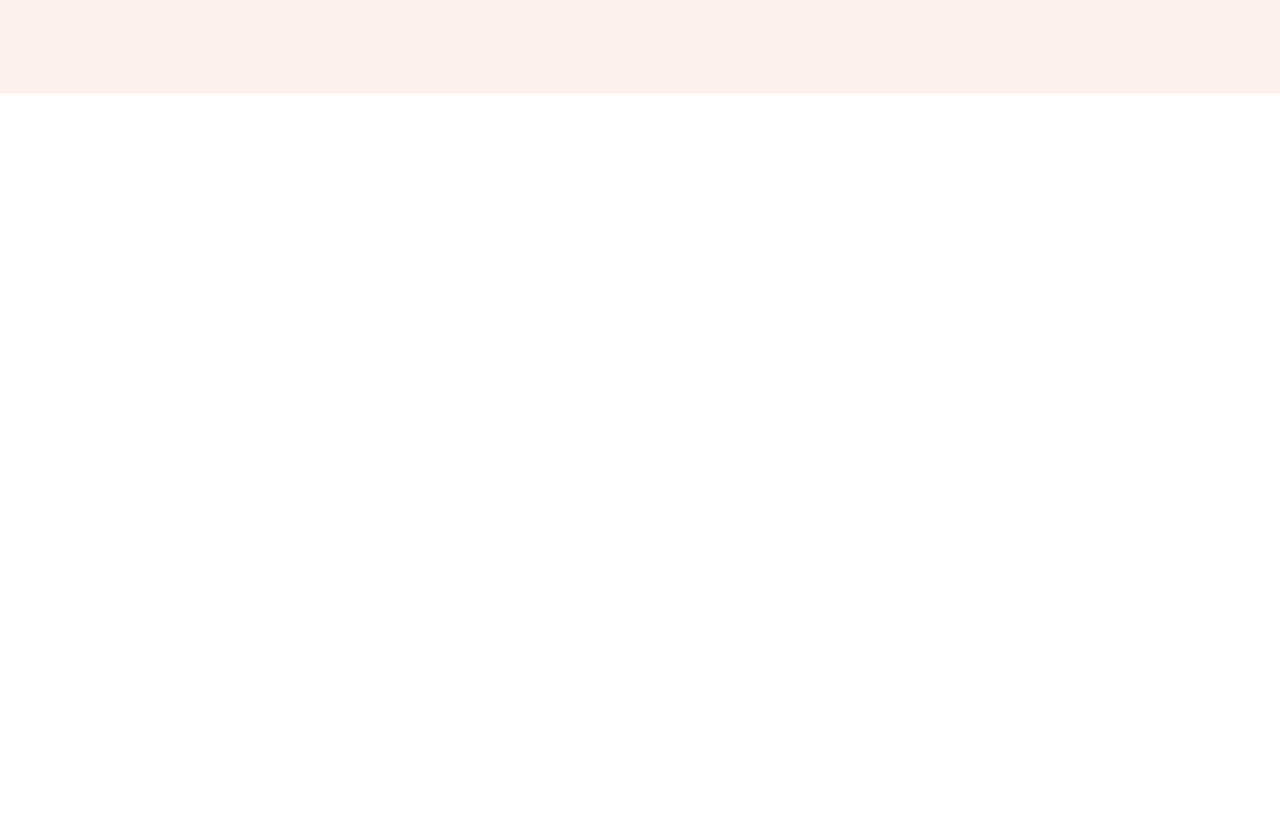
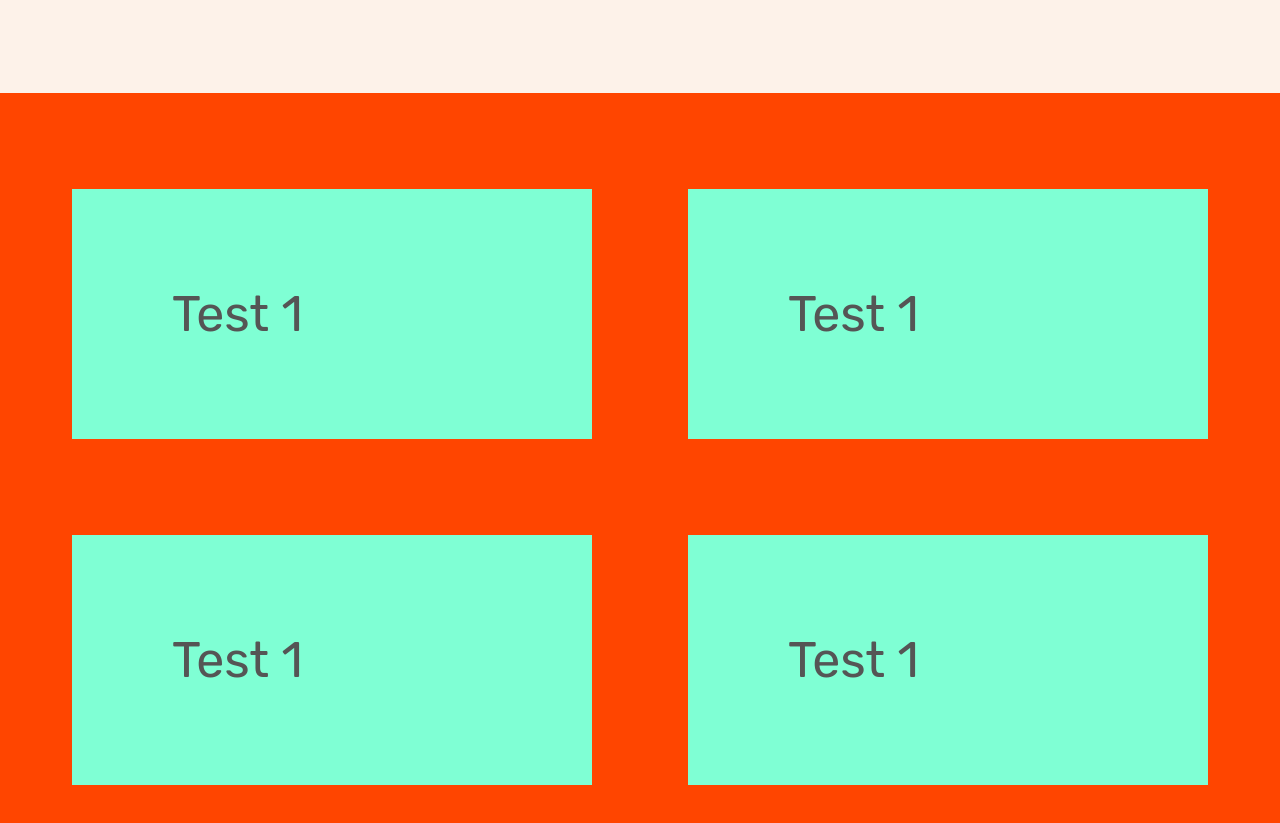
Before and after one commit to xPunio/07-Omnifood-Desktop, a plain HTML site: page index.html in a window 1280 px wide. Shown: the part 661-1484 px from the top of the page. Before the commit the page ends 800 px from the top, so only its background shows below. Drawn offline with Linux system fonts and the light colour scheme.

Commit message:
more helpers

```diff
--- a/css/helpers.css
+++ b/css/helpers.css
@@ -1,3 +1,26 @@
 .margin-right-small {
     margin-right: 1.6rem !important;
 }
+
+.grid {
+    display: grid;
+    gap: 9.6rem;
+}
+
+.grid--2--cols {
+    grid-template-columns: repeat(2, 1fr);
+}
+
+.grid--3--cols {
+    grid-template-columns: repeat(3, 1fr);
+}
+
+.grid--4--cols {
+    grid-template-columns: repeat(4, 1fr);
+}
+
+.centered-container {
+    max-width: 120rem; /* max width to shrink if needed */
+    margin: 0 auto; /* centering */
+    padding: 0 3.2rem; /* creating almost 1140px width standard*/
+}
--- a/css/sections/hero.css
+++ b/css/sections/hero.css
@@ -4,16 +4,11 @@
     padding: 4.8rem 0 9.6rem 0;
 }
 
-.hero {
+/* hero picked by id to override helper rules */
+#hero {
     max-width: 130rem;
-    margin: 0 auto; /* Center someting*/
-    display: grid;
-    grid-template-columns: 1fr 1fr;
-    gap: 9.6rem;
     align-items: center;
-    padding: 0 3.2rem;
 }
-
 
 
 .hero-description {
--- /dev/null
+++ b/css/sections/how.css
@@ -0,0 +1,10 @@
+.section-how {
+    padding: 9.6rem 0;
+    background-color: orangered;
+}
+
+.section-how div div{
+    padding: 100px;
+    font-size: 50px;
+    background-color: aquamarine;
+}
--- a/index.html
+++ b/index.html
@@ -12,6 +12,7 @@
     <link rel="stylesheet" href="css/headings.css"/>
     <link rel="stylesheet" href="css/sections/hero.css"/>
     <link rel="stylesheet" href="css/sections/nav.css"/>
+    <link rel="stylesheet" href="css/sections/how.css"/>
     <link rel="stylesheet" href="css/helpers.css"/>
     <link rel="stylesheet" href="css/buttons.css"/>
     <link rel="stylesheet" href="css/sections/header.css"/>
@@ -35,7 +36,7 @@
     <main>
 
         <section class="section-hero">
-            <div class="hero">
+            <div id= "hero" class="hero centered-container grid grid--2--cols">
                 <div class="hero-text">
                     <h1 class="heading-primary">
                         A healthy meal delivered to your door, every single day
@@ -63,6 +64,14 @@
             </div>
         </section>
 
+        <section class="section-how">
+            <div class="grid grid--2--cols centered-container">
+                <div class="#">Test 1</div>
+                <div class="#">Test 1</div>
+                <div class="#">Test 1</div>
+                <div class="#">Test 1</div>
+            </div>
+        </section>
     </main>
 </body>
 </html>
```
